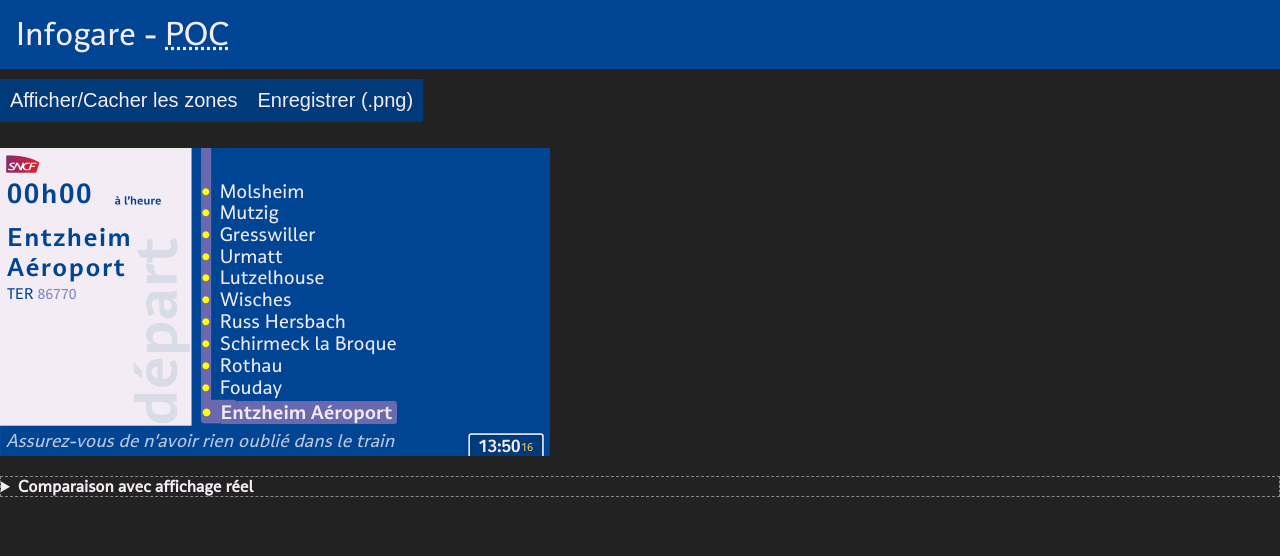
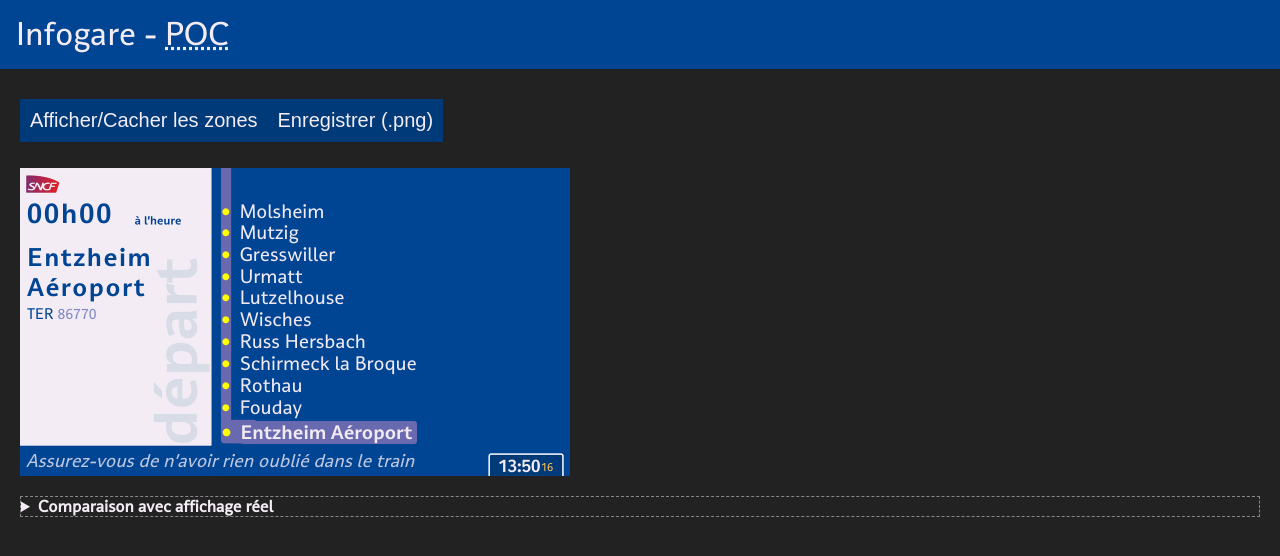
Before and after one commit to SSStuart/Infogare, a plain HTML site: page index.html in a window 1280 px wide. Drawn offline with Linux system fonts and the light colour scheme.

Commit message:
Update styles.css

```diff
--- a/styles.css
+++ b/styles.css
@@ -21,7 +21,7 @@ header {
 		font-size: 2rem;
 		padding: 1rem;
 }
-section {
+main {
 	margin: 20px;
 }
 #containerExemple {
```
